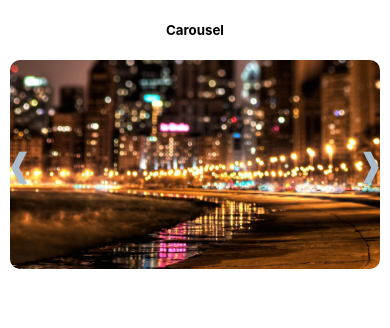
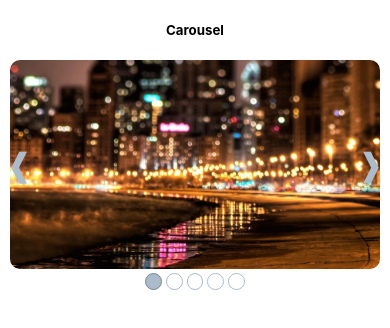
Before and after one commit to judabne/carousel-tutorial, a React (Create React App) app: page / in a window 390 px wide. Shown: the top 328 px of the page. Built offline with nearby package versions, Linux system fonts and the light colour scheme.

Commit message:
adding position indicators

```diff
--- a/src/App.js
+++ b/src/App.js
@@ -7,11 +7,11 @@ function App() {
     <div>
       <h5 style={{textAlign: "center"}}>Carousel</h5>
       <Carousel infinite>
-        <img src="/images/5792878.webp"/>
-        <img src="/images/VzEtvB.jpg"/>
-        <img src="/images/421006.webp"/>
+        <img src="/images/5792878.webp" alt=""/>
+        <img src="/images/VzEtvB.jpg" alt=""/>
+        <img src="/images/421006.webp" alt=""/>
         <h1 style={{background: "#206ebd"}}>Sample h1</h1>
-        <img src="/images/beautiful_scenery_02_hd_picture_166319.jpg"/>
+        <img src="/images/beautiful_scenery_02_hd_picture_166319.jpg" alt=""/>
       </Carousel>
     </div>
   );
--- a/src/components/Carousel/Carousel.js
+++ b/src/components/Carousel/Carousel.js
@@ -80,12 +80,22 @@ function Carousel(props) {
         <div className={classes.CarouselItem} id={`carouselitem` + index}>{child}</div>
     ));
 
+    const positionIndicators = Children.map(children, (child, index) => (
+        <div
+            className={sliderPosition === index
+                ? classes.PositionIndicator.concat(' ' + classes.CurrentPosition)
+                : classes.PositionIndicator}
+            onClick={() => jumpToSlideHandler(index)}
+        >
+        </div>
+    ))
+
     useEffect(() => {
         window.addEventListener('keydown', keyPressHandler);
         return () => {
             window.removeEventListener('keydown', keyPressHandler)
         }
-    })
+    });
 
     return (
         <div>
@@ -96,6 +106,10 @@ function Carousel(props) {
                 </div>
                 <div className={classes.RightArrow} onClick={nextClickHandler}>❱</div>
             </div>
+
+            <div className={classes.Navigation}>
+                {positionIndicators}
+            </div>
         </div>
     )
 }
--- a/src/components/Carousel/Carousel.module.css
+++ b/src/components/Carousel/Carousel.module.css
@@ -81,3 +81,41 @@
     max-width: 100%;
     background-color: none;
 }
+
+.Navigation {
+    width: 90%;
+    max-width: calc(90vh * 1.78);
+    justify-content: center;
+    display: flex;
+    margin: .5% auto;
+    user-select: none;
+}
+
+.PositionIndicator {
+    box-sizing: border-box;
+    width: 2vw;
+    height: 2vw;
+    border: 1px solid #aabbcc;
+    border-radius: 50%;
+    margin: 2px;
+}
+
+.PositionIndicator:hover{
+    background: #ccddee;
+}
+
+.PositionIndicator:active{
+    background-color: #206ebd;
+}
+
+.CurrentPosition {
+    border: 1px solid #778899;
+    background: #aabbcc;
+}
+
+@media (max-width: 600px) {
+    .PositionIndicator{
+        width: 2vh;
+        height: 2vh;
+    }
+}
```
